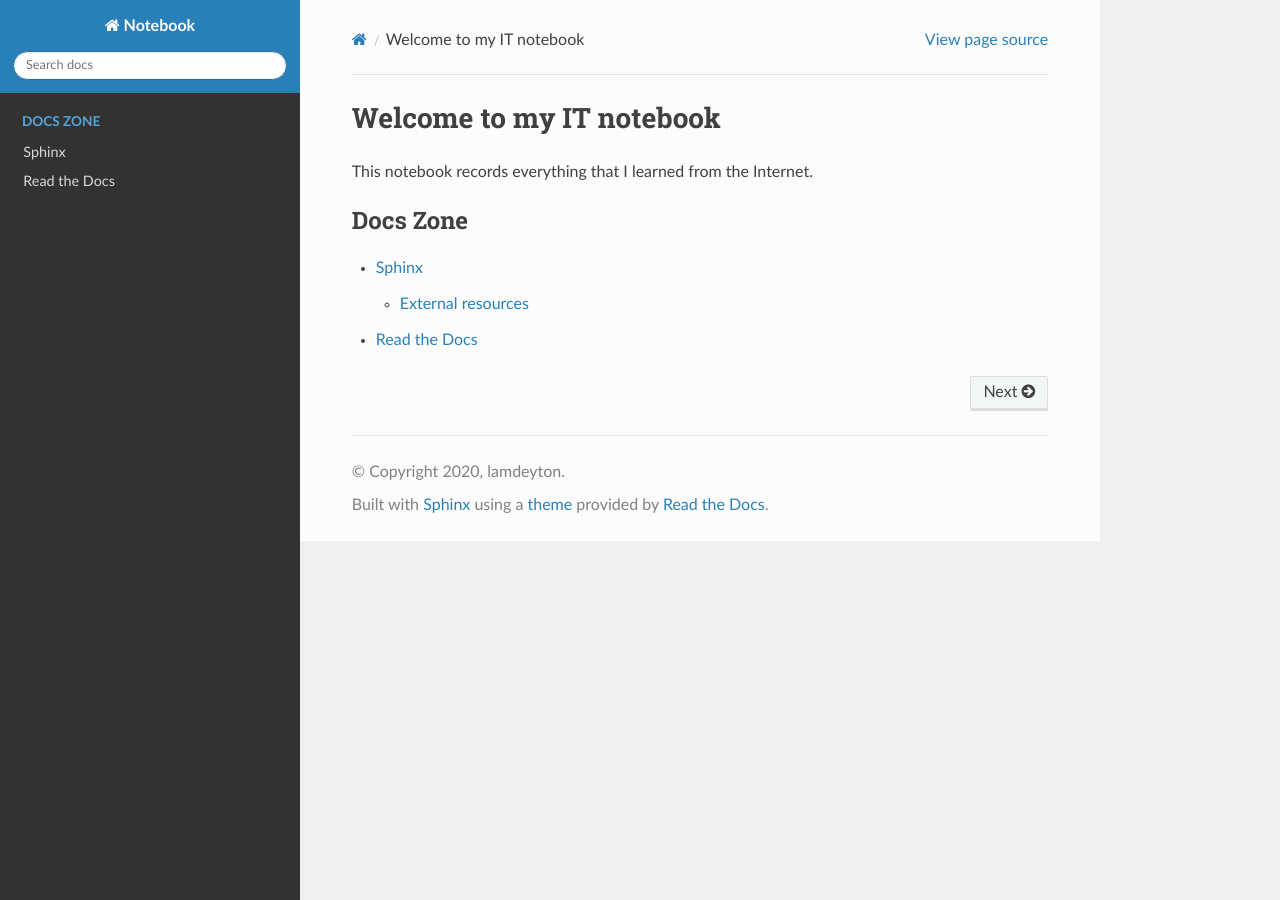
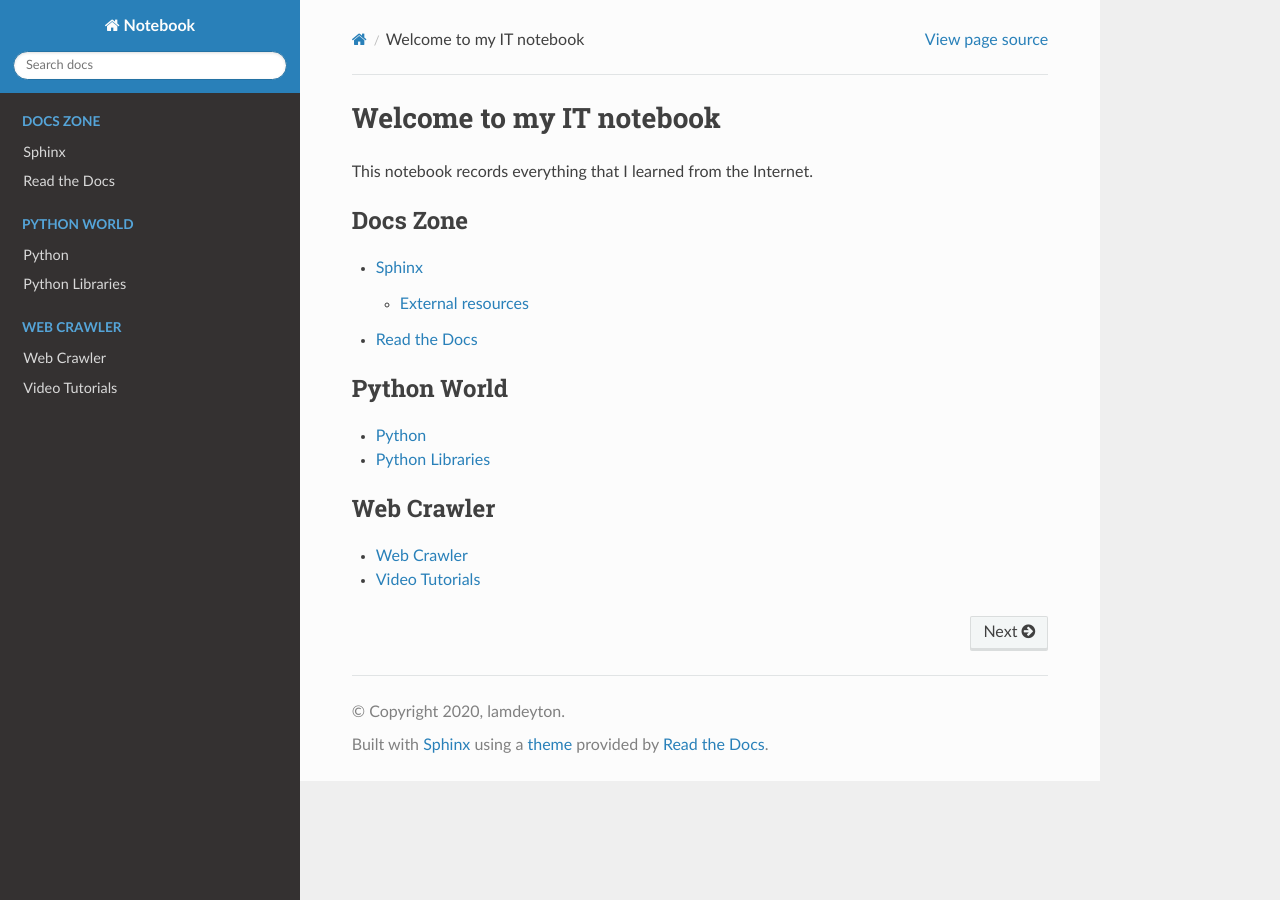
Before and after one commit to lamdeyton/Notebook, a Sphinx documentation site: the page built from source/index.rst, in a window 1280 px wide. Built offline with Sphinx 7.4.7 and the Read the Docs theme 2.0.0, drawn with Linux system fonts in a browser that asks for light colours.

Commit message:
[ADD] add initial resource for web crawler

```diff
--- a/source/docs_zone/readthedocs/index.rst
+++ b/source/docs_zone/readthedocs/index.rst
@@ -1,6 +1,6 @@
-----
+*******************
 `Read the Docs`_
-----
+*******************
 
 | ``Read the Docs`` simplifies software documentation by automating building,
  versioning, and hosting of your docs for you.
--- a/source/docs_zone/sphinx/index.rst
+++ b/source/docs_zone/sphinx/index.rst
@@ -1,7 +1,6 @@
-----
+********
 Sphinx_
-----
-
+********
 | Sphinx is a tool that makes it easy to create intelligent and beautiful documentation, written by Georg Brandl and licensed under the BSD license.
 | Sphinx uses ``reStructuredText`` as its markup language,
  and many of its strengths come from the power and straightforwardness of reStructuredText
--- a/source/index.rst
+++ b/source/index.rst
@@ -6,3 +6,19 @@
 
    docs_zone/sphinx/index
    docs_zone/readthedocs/index
+
+.. toctree::
+    :caption: Python World
+    :maxdepth: 2
+    :glob:
+
+    python/index
+    python/libraries
+
+.. toctree::
+    :caption: Web Crawler
+    :maxdepth: 2
+    :glob:
+
+    web_crawler/index
+    web_crawler/video_tutorials
--- /dev/null
+++ b/source/web_crawler/index.rst
@@ -0,0 +1,3 @@
+*************
+Web Crawler
+*************
--- /dev/null
+++ b/source/web_crawler/video_tutorials.rst
@@ -0,0 +1,6 @@
+***************
+Video Tutorials
+***************
+| `Python网络爬虫与信息提取-嵩天（北京理工大学）`_
+
+.. _`Python网络爬虫与信息提取-嵩天（北京理工大学）`: https://www.youtube.com/playlist?list=PLBPbUxsZM4Sb9_uw5Ibw8Lix6ZsC8cprN
```
Also changed, not shown: source/python/index.rst (+2 -8 lines), source/python/libraries.rst (added, +8 -0 lines), 1 other file.
